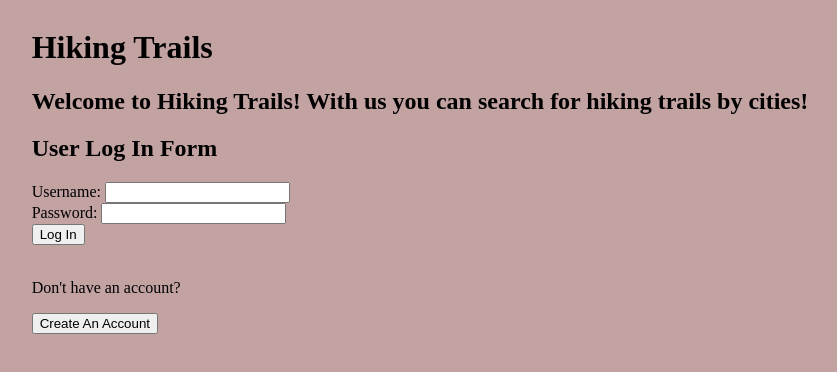
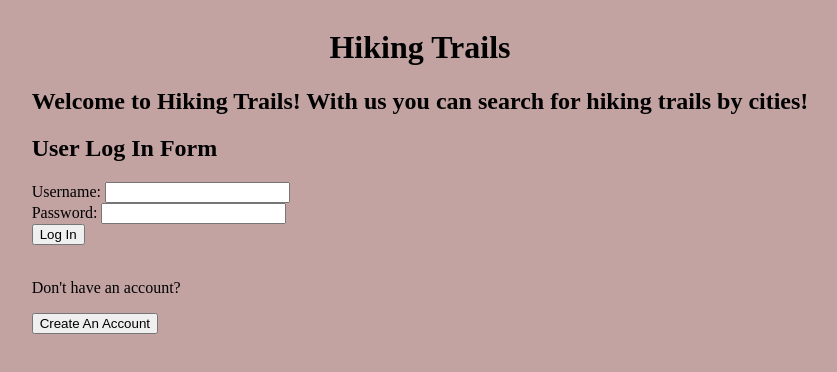
Before and after one commit to CristianAlaniz20/python-p4-trail-app-project, a React (Create React App) app in the folder client/: page / in a window 1280 px wide. Shown: the top 372 px of the page, without its empty margins (220-1057 px from the left). Built offline with nearby package versions, Linux system fonts and the light colour scheme; no server answers.

Commit message:
Header.js: add styling to component

```diff
--- a/client/src/components/Header.js
+++ b/client/src/components/Header.js
@@ -1,11 +1,15 @@
 import React from "react";
 
 function Header() {
+    const headerStyle = {
+        textAlign: 'center',
+    }
+
     return (
-        <>
+        <div style={headerStyle}>
             <h1>Hiking Trails</h1>
             <h2>Welcome to Hiking Trails! With us you can search for hiking trails by cities!</h2>
-        </>
+        </div>
     )
 }
 
```
